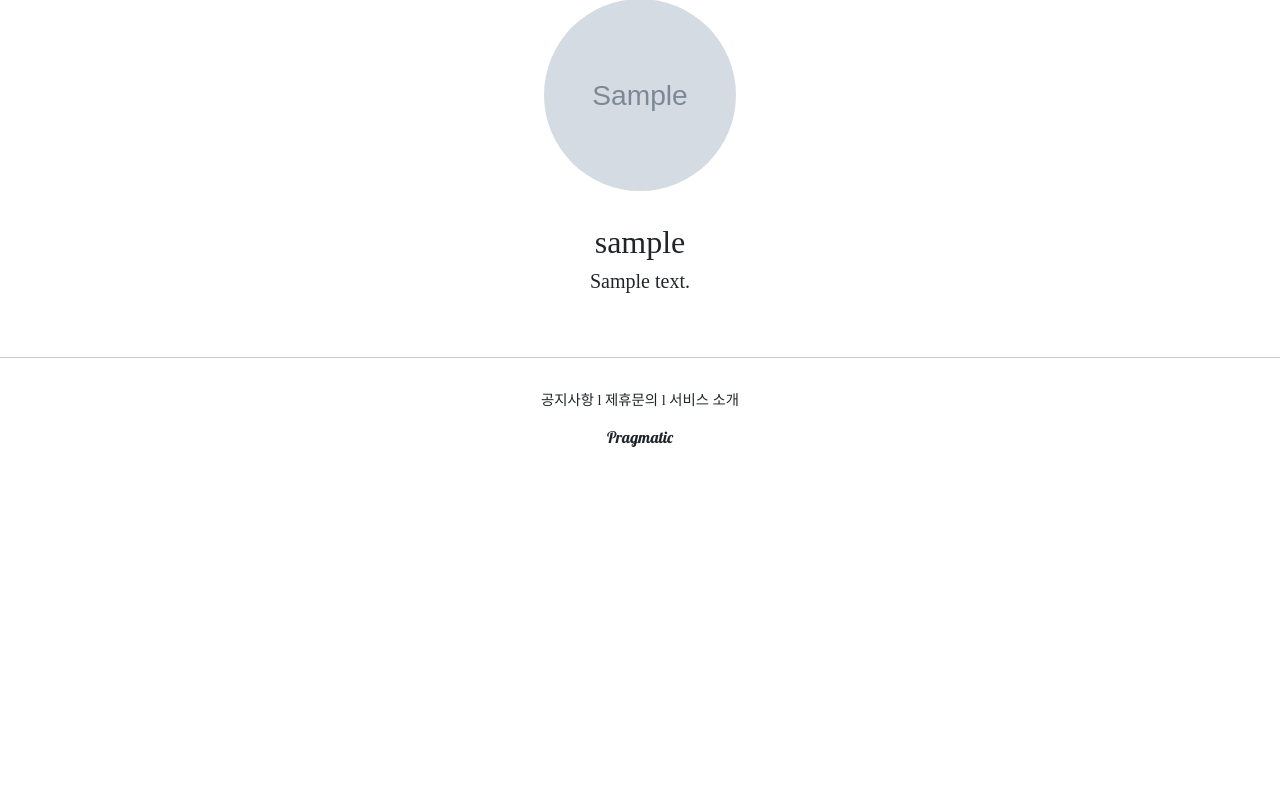
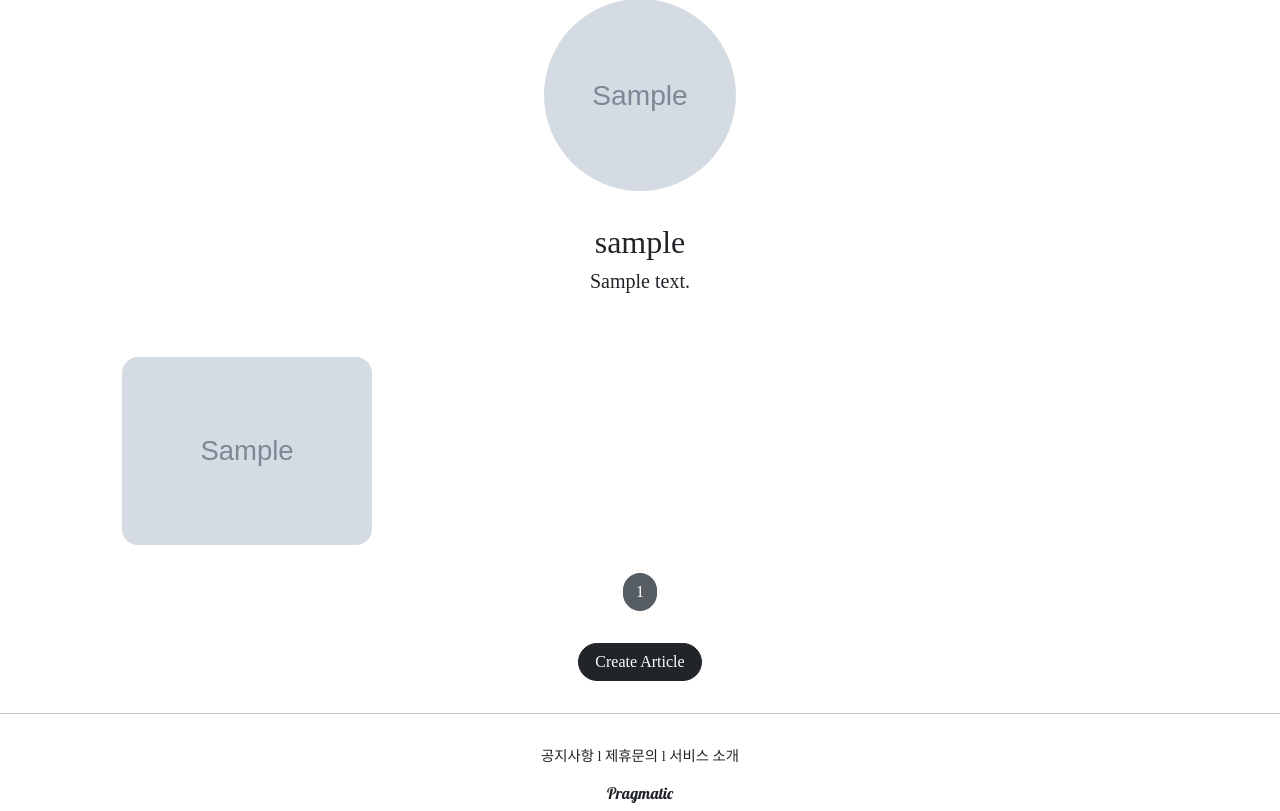
Before and after one commit to tmdgy6232/pragmatic, a Django app: page /accounts/detail/1 in a window 1280 px wide. Shown: the part 218-1029 px from the top of the page. Before the commit the page ends 665 px from the top, so only its background shows below. Run offline with Django 3.2, Linux system fonts and the light colour scheme; tables that the repository leaves empty hold one stand-in row (values such as "Sample post"); grey boxes marked "Sample" are stand-in pictures; some libraries are stand-ins or nearby versions.

Commit message:
multipleMixin을 활용한 detail에 list 연동하기, projectapp end

```diff
--- a/accountapp/templates/accountapp/detail.html
+++ b/accountapp/templates/accountapp/detail.html
@@ -44,5 +44,8 @@
                 </a>
             {% endif %}
         </div>
+        <div>
+            {% include 'snippets/list_fragment.html' with article_list=object_list %}
+        </div>
     </div>
 {% endblock %}
--- a/accountapp/views.py
+++ b/accountapp/views.py
@@ -8,10 +8,12 @@ from django.shortcuts import render
 from django.urls import reverse, reverse_lazy
 from django.utils.decorators import method_decorator
 from django.views.generic import CreateView, DetailView, UpdateView, DeleteView
+from django.views.generic.list import MultipleObjectMixin
 
 from accountapp.Form import AccountUpdateForm
 from accountapp.models import HelloWorld
 from accountapp.decorators import account_ownership_required
+from articleapp.models import Article
 
 has_ownership_decorator = [account_ownership_required, login_required]
 @login_required
@@ -33,10 +35,15 @@ class AccountCreateView(CreateView):
     success_url = reverse_lazy('accountapp:hello_world')
     template_name = 'accountapp/create.html'
 
-class AccountDetailView(DetailView):
+class AccountDetailView(DetailView, MultipleObjectMixin):
     model = User
     context_object_name = 'target_user'
     template_name = 'accountapp/detail.html'
+    paginate_by = 15
+
+    def get_context_data(self, **kwargs):
+        object_list = Article.objects.filter(writer=self.get_object())
+        return super(AccountDetailView, self).get_context_data(object_list=object_list, **kwargs)
 
 @method_decorator(has_ownership_decorator, 'get')
 @method_decorator(has_ownership_decorator, 'post')
--- a/articleapp/forms.py
+++ b/articleapp/forms.py
@@ -6,4 +6,4 @@ from articleapp.models import Article
 class ArticleCreationForm(ModelForm):
     class Meta:
         model = Article
-        fields = ['title', 'image', 'content']
+        fields = ['title', 'image', 'project','content']
--- a/articleapp/models.py
+++ b/articleapp/models.py
@@ -2,9 +2,12 @@ from django.contrib.auth.models import User
 from django.db import models
 
 # Create your models here.
+from projectapp.models import Project
+
 
 class Article(models.Model):
     writer = models.ForeignKey(User, on_delete=models.SET_NULL, related_name='article', null=True)
+    project = models.ForeignKey(Project, on_delete=models.SET_NULL, related_name='article', null= True)
     title = models.CharField(max_length=200, null=True)
     image = models.ImageField(upload_to='article/', null=False)
     content = models.TextField(null=True)
--- a/articleapp/views.py
+++ b/articleapp/views.py
@@ -60,4 +60,4 @@ class ArticleListView(ListView):
     model = Article
     context_object_name = 'article_list'
     template_name = 'articleapp/list.html'
-    paginate_by = 4
+    paginate_by = 10
--- a/projectapp/templates/projectapp/detail.html
+++ b/projectapp/templates/projectapp/detail.html
@@ -13,5 +13,8 @@
                     {{ target_project.description }}
                 </h5>
         </div>
+        <div>
+            {% include 'snippets/list_fragment.html' with article_list=object_list %}
+        </div>
     </div>
 {% endblock %}
--- /dev/null
+++ b/templates/snippets/list_fragment.html
@@ -0,0 +1,45 @@
+{% load static %}
+<style>
+    .container {
+        padding : 0;
+        margin : 0 auto;
+    }
+    .container a {
+        width : 45%;
+        max-width : 250px;
+    }
+    .container div {
+      display: flex;
+      justify-content: center;
+      align-items: center;
+      border-radius: 1rem;
+    }
+    .container img{
+        width: 100%;
+        border-radius: 1rem;
+    }
+
+</style>
+{% if article_list %}
+<div class="container">
+    {% for article in article_list %}
+        <a href="{% url 'articleapp:detail' pk=article.pk %}">
+            {% include 'snippets/card.html' with article=article %}
+        </a>
+    {% endfor %}
+    <script src="{% static 'js/magicgrid.js' %}"></script>
+</div>
+{% else %}
+    <div class="text-center">
+        <h1>No Article yet!</h1>
+    </div>
+{% endif %}
+
+{% include 'snippets/pagination.html' with page_obj=page_obj %}
+
+<!-- 버튼추가 -->
+<div style="text-align: center;">
+    <a href="{% url 'articleapp:create' %}" class="btn btn-dark rounded-pill mt-3 mb-3 px-3">
+        Create Article
+    </a>
+</div>
```
Also changed, not shown: projectapp/views.py (+9 -1 lines), articleapp/migrations/0002_article_project.py (added).
